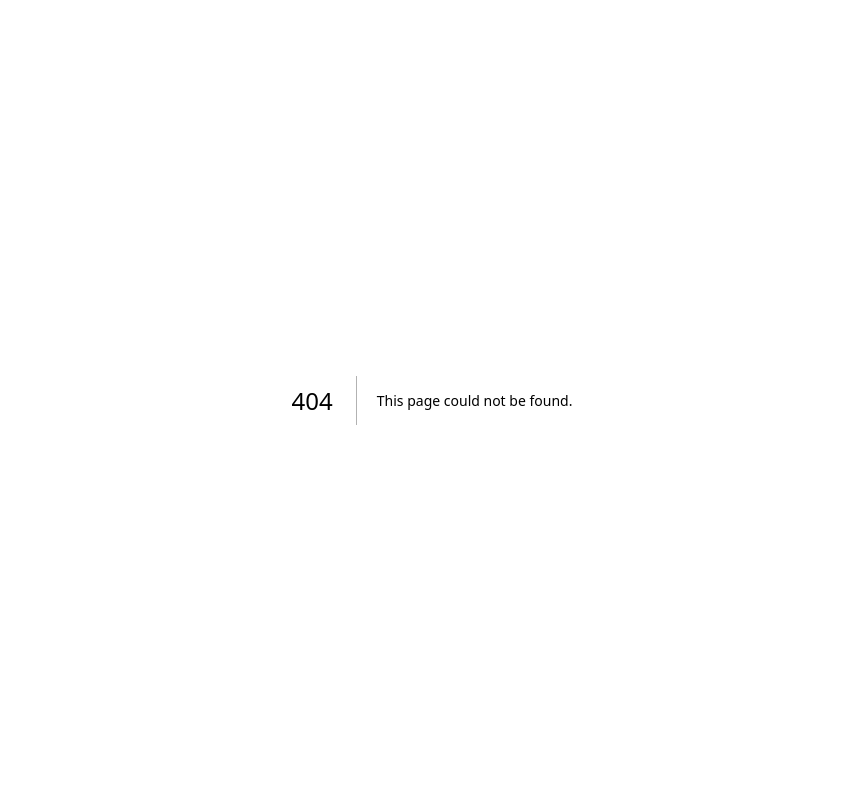
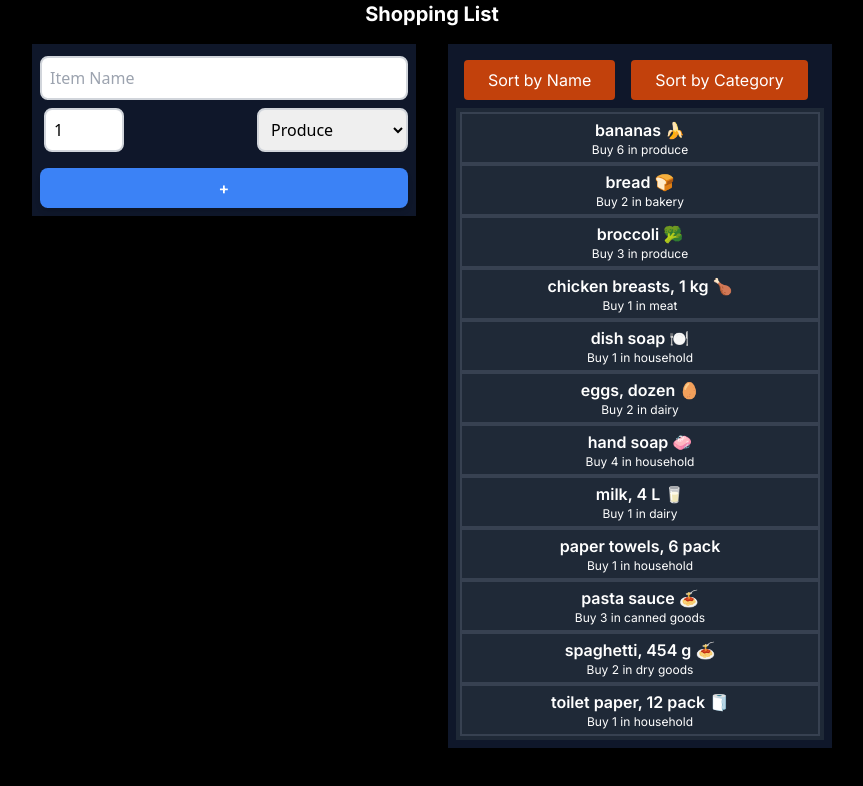
Before and after one commit to ginesbal/cprg306-assignments, a Next.js app: page /week-6 in a window 1280 px wide. Before the commit this address had no page. Shown: the top 786 px of the page, without its empty margins (208-1071 px from the left). Built offline with nearby package versions, Linux system fonts and the light colour scheme.

Commit message:
Week 6 Assignment

```diff
--- a/app/page.js
+++ b/app/page.js
@@ -17,6 +17,9 @@
               <li className="hover:underline">
                 <a href ="/week-5">Week 5 Assignment</a>
               </li>
+              <li className="hover:underline">
+                <a href ="/week-6">Week 6 Assignment</a>
+              </li>
             </ul>
           </div>
         </div>
--- /dev/null
+++ b/app/week-6/item-list.js
@@ -0,0 +1,41 @@
+"use client";
+import React, { useState } from 'react';
+import Item from './item';
+
+function ItemList({items = []}) {
+    const [sortBy, setSortBy] = useState('name');
+
+    const sortedItems = [...items].sort((a, b) => {
+        if (sortBy === 'name') {
+            return a.name.localeCompare(b.name);
+        } else if (sortBy === 'category') {
+            return a.category.localeCompare(b.category);
+        }
+        return 0;
+    });
+
+    return (
+        <div className= "p-2 m-4 bg-slate-900 text-white max-w-sm w-full">
+                <button className='bg-orange-700 px-6 py-2 m-2 rounded'
+                onClick={() => setSortBy('name')}
+                >
+                Sort by Name
+                </button>
+
+                <button className='bg-orange-700 px-6 py-2 m-2 rounded'
+                    onClick={() => setSortBy('category')}
+                >
+                Sort by Category
+                </button>
+            <div className='flex flex-col items-center'>
+            <ul className = "flex flex-col w-full p-1 bg-gray-800 text-white">
+                {sortedItems.map(item => (
+                    <Item key={item.id} {...item} />
+                    ))}
+            </ul>
+            </div>
+        </div>
+    );
+}
+
+export default ItemList;
--- /dev/null
+++ b/app/week-6/item.js
@@ -0,0 +1,16 @@
+import React from "react";
+
+const Item =({ name, quantity, category }) => {
+    return (
+        <div className="items-center">
+        <li className="flex flex-col items-center p-1 bg-gray-800 text-white border-2 border-gray-700">
+            <span className="text-medium font-semibold">{name}</span>
+            <span className="text-xs">
+                Buy {quantity} in {category}
+            </span>
+        </li>
+        </div>
+    );
+};
+
+export default Item;
--- /dev/null
+++ b/app/week-6/items.json
@@ -0,0 +1,74 @@
+[
+    {
+        "id": "1h2GJKH12gkHG31h1H",
+        "name": "milk, 4 L 🥛",
+        "quantity": 1,
+        "category": "dairy"
+    },
+    {
+        "id": "2KJH3k2j3H1k2J3K1H",
+        "name": "bread 🍞",
+        "quantity": 2,
+        "category": "bakery"
+    },
+    {
+        "id": "3h2KJH3k2j3H1k2J3",
+        "name": "eggs, dozen 🥚",
+        "quantity": 2,
+        "category": "dairy"
+    },
+    {
+        "id": "4k2J3K1H2GJKH12gk",
+        "name": "bananas 🍌",
+        "quantity": 6,
+        "category": "produce"
+    },
+    {
+        "id": "5H1h1H2KJH3k2j3H",
+        "name": "broccoli 🥦",
+        "quantity": 3,
+        "category": "produce"
+    },
+    {
+        "id": "6H1k2J3K1H2GJKH1",
+        "name": "chicken breasts, 1 kg 🍗",
+        "quantity": 1,
+        "category": "meat"
+    },
+    {
+        "id": "7gkHG31h1H2KJH3k",
+        "name": "pasta sauce 🍝",
+        "quantity": 3,
+        "category": "canned goods"
+    },
+    {
+        "id": "8j3H1k2J3K1H2GJK",
+        "name": "spaghetti, 454 g 🍝",
+        "quantity": 2,
+        "category": "dry goods"
+    },
+    {
+        "id": "9H12gkHG31h1H2KJ",
+        "name": "toilet paper, 12 pack 🧻",
+        "quantity": 1,
+        "category": "household"
+    },
+    {
+        "id": "10H3k2j3H1k2J3K1",
+        "name": "paper towels, 6 pack",
+        "quantity": 1,
+        "category": "household"
+    },
+    {
+        "id": "11k2J3K1H2GJKH12",
+        "name": "dish soap 🍽️",
+        "quantity": 1,
+        "category": "household"
+    },
+    {
+        "id": "12GJKH12gkHG31h1",
+        "name": "hand soap 🧼",
+        "quantity": 4,
+        "category": "household"
+    }
+]
--- /dev/null
+++ b/app/week-6/new-item.js
@@ -0,0 +1,84 @@
+"use client";
+import React, { useId, useState } from "react";
+
+const NewItem = ({onAddItem}) => {
+    const [name, setName] = useState ("");
+    const [quantity, setQuantity] = useState (1);
+    const [category, setCategory] = useState("Produce");
+    const [message, setMessage] = useState("");
+
+    const id = useId();
+    const handleSubmit = (e) => {
+        e.preventDefault();
+        const item = {
+            id,
+            name,
+            quantity,
+            category
+        };
+        onAddItem(item);
+        setName ("");
+        setQuantity(1);
+        setCategory("Produce");
+        setMessage("Item added!");
+        setTimeout(() => {
+            setMessage("");
+        }, 2000);
+    };
+
+    return (
+        <div className= "p-2 m-4 bg-slate-900 text-black max-w-sm w-full h-1/2">
+        <form onSubmit= {handleSubmit} >
+            <div className="mb-2">
+                <input
+                type="text"
+                value={name}
+                onChange={(e) => setName(e.target.value)}
+                required
+                className="w-full mt-1 border-2 border-gray-300 p-2 rounded-lg font-sans"
+                placeholder="Item Name"
+                />
+            </div>
+            <div className="flex justify-between">
+                <input
+                type="number"
+                min="1"
+                max="99"
+                value={quantity}
+                onChange={(e) => setQuantity(Number(e.target.value))}
+                required
+                className="w-20 ml-1 border-2 border-gray-300 p-2 rounded-lg font-sans"
+                />
+                <select
+                value={category}
+                onChange={(e) => setCategory(e.target.value)}
+                required
+                className="ml-1 border-2 border-gray-300 p-2 rounded-lg font-sans"
+                >
+                    <option value="" disabled>Category</option>
+                    <option value="Produce">Produce</option>
+                    <option value="Dairy">Dairy</option>
+                    <option value="Bakery">Bakery</option>
+                    <option value="Meat">Meat</option>
+                    <option value="Frozen Foods">Frozen Foods</option>
+                    <option value="Canned Goods">Canned Goods</option>
+                    <option value="Dry Goods">Dry Goods</option>
+                    <option value="Beverages">Beverages</option>
+                    <option value="Snacks">Snacks</option>
+                    <option value="Household">Household</option>
+                    <option value="Other">Other</option>
+                </select>
+            </div>
+                <button
+                type="submit"
+                className="w-full mt-4 py-2 px-4 bg-blue-500 text-white font-semibold rounded-lg shadow-md hover:bg-blue-700 focus:outline-none focus:ring-2 focus:ring-blue-400 focus:ring-opacity-75"
+                >
+                    +
+                </button>
+        </form>
+        <div className="text-center text-white">{message}</div>
+        </div>
+    );
+};
+
+export default NewItem;
--- /dev/null
+++ b/app/week-6/page.js
@@ -0,0 +1,24 @@
+"use client";
+import React, { useState } from "react";
+import ItemList from "./item-list";
+import itemsData from "./items.json";
+import NewItem from "./new-item";
+
+const Page  = () => {
+    const [items, setItems] = useState(itemsData || []);
+
+    const handleAddItem = (newItem) => {
+        setItems((prevItems) =>  [...prevItems, newItem]);
+    };
+
+    return (
+        <div>
+            <h1 className=" flex justify-center font-bold text-xl">Shopping List</h1>
+            <div className ="flex justify-center">
+                <NewItem onAddItem={handleAddItem} />
+                <ItemList items={items} />
+            </div>
+        </div>
+    );
+};
+export default Page;
```
